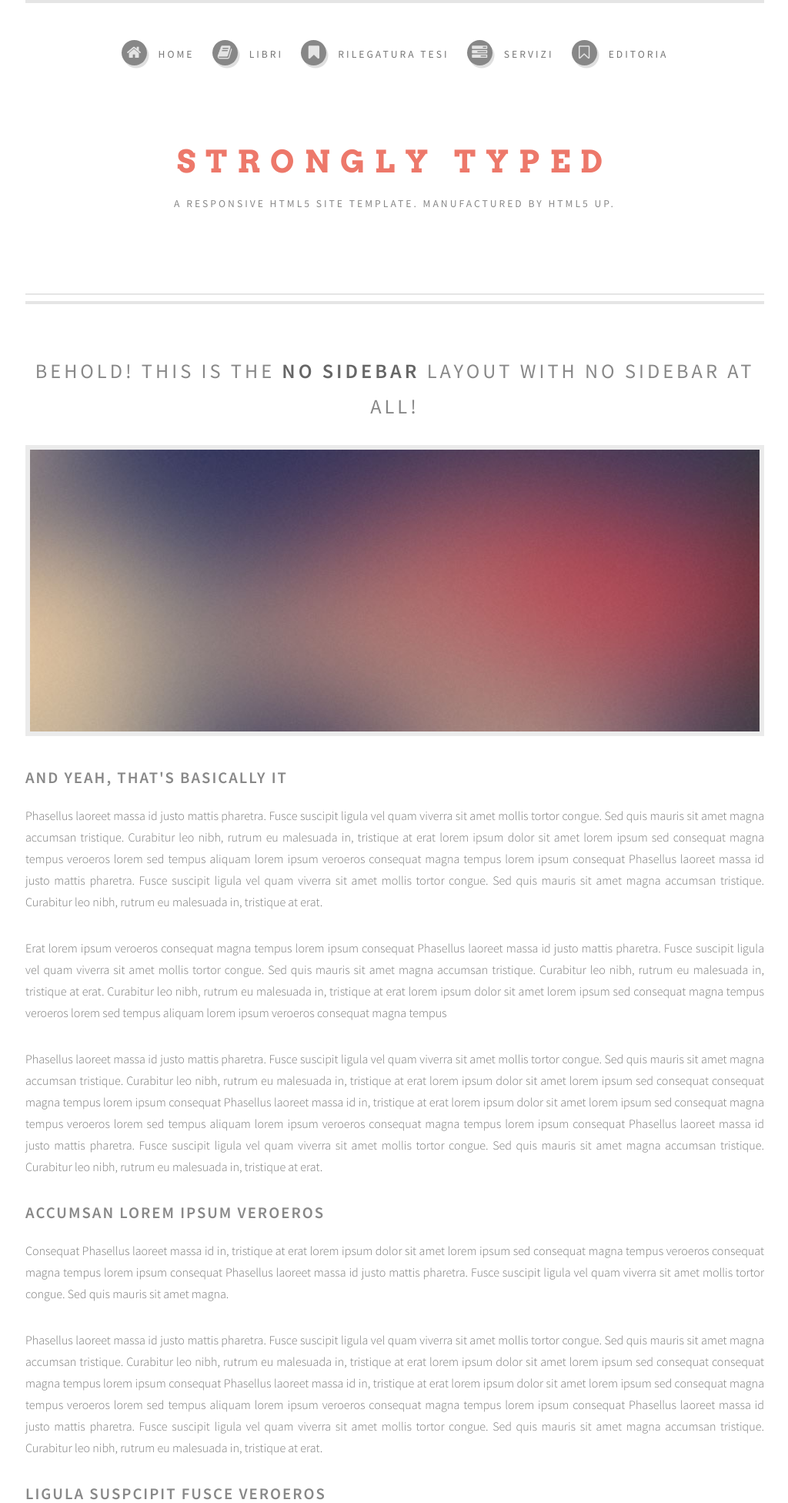
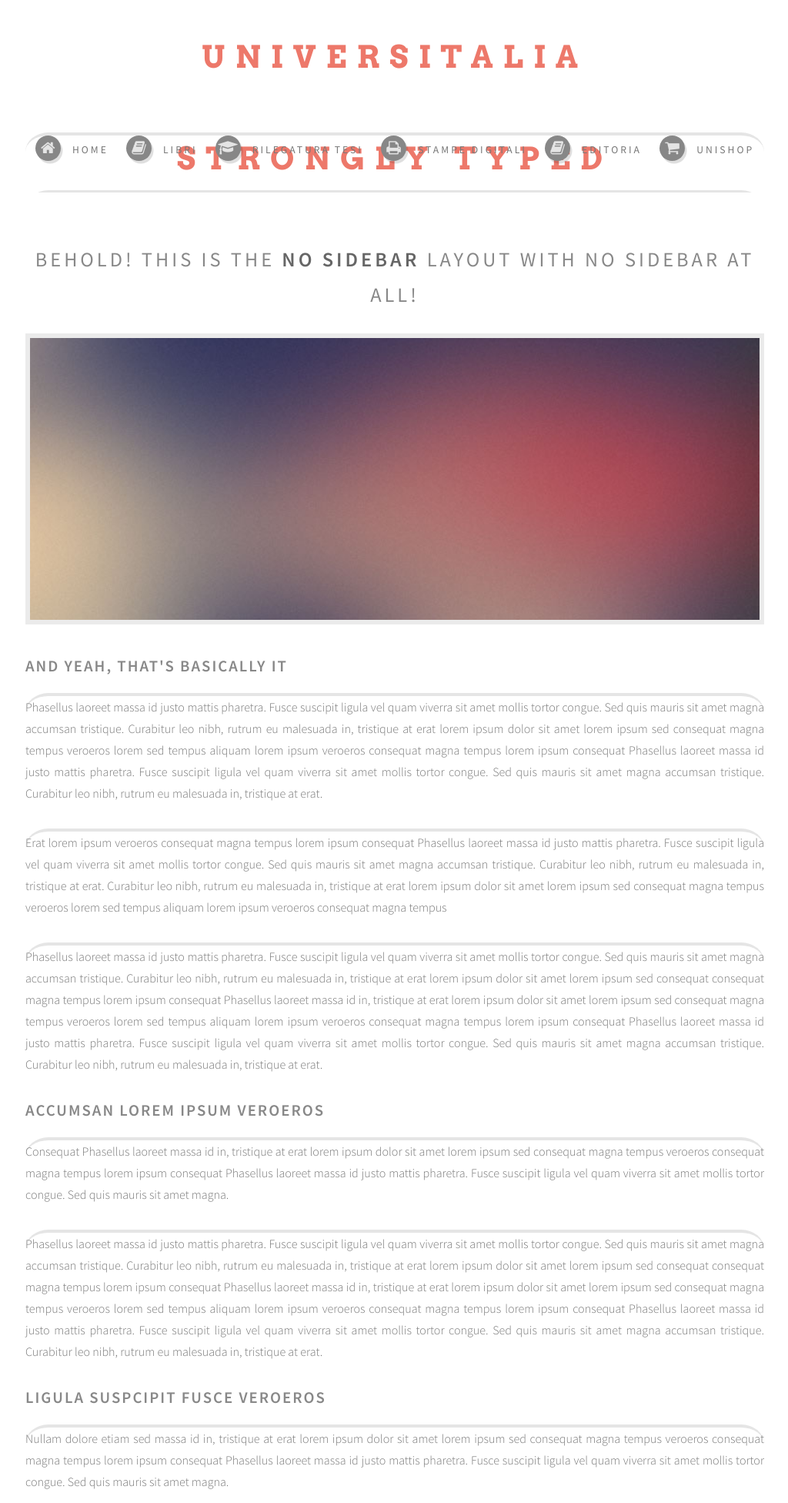
Before and after one commit to SerenaOnorati/mase_univ, a PHP site: page /timbri.html in a window 1280 px wide. Shown: the top 1952 px of the page at 77% size, without its empty margins (127-1151 px from the left). Run offline with PHP 8.4, Linux system fonts and the light colour scheme.

Commit message:
Modifica intestazione

```diff
--- a/TestIngresso.html
+++ b/TestIngresso.html
@@ -39,12 +39,8 @@
 
 						<!-- Nav -->
                         <nav id="nav">
-
                             <br>
-                            <br>
-                            <h1 id="logo"><a href="#">Test d'ingresso</a></h1>
-
-                            <br><br><br>
+                            <h1 id="logo"><a href="#">Universitalia</a></h1><br><br><br>
                             <ul>
                                 <li>
                                     <a class="fa fa-home" href="index.html"><span>Home</span></a>
--- a/css/style-desktop.css
+++ b/css/style-desktop.css
@@ -136,7 +136,7 @@
 
 	#main-wrapper
 	{
-		padding: 6em 0 6em 0;
+		padding: 1em 0 1em 0;
 	}
 
 	#footer-wrapper
@@ -150,7 +150,7 @@
 
 	#header
 	{
-		padding: 14em 0 7em 0;
+		padding: 8em 0 4.5em 0;
 	}
 
 		#header h1
@@ -173,7 +173,7 @@
 	#nav
 	{
 		position: absolute;
-		top: 3em;
+		top: 2em;
 		left: 0;
 		width: 100%;
 	}
--- a/css/style.css
+++ b/css/style.css
@@ -116,6 +116,9 @@
 	p, ul, ol, dl, table, blockquote
 	{
 		margin-bottom: 2em;
+        border-top: solid 4px #e5e5e5;
+        border-top-left-radius: 30px 25px;
+        border-top-right-radius: 30px 25px;
 	}
 
 	br.clear
@@ -962,7 +965,8 @@
 	#header-wrapper
 	{
 		position: relative;
-		background: #fff;
+        height: 250px;
+        background: #fff;
 		text-align: center;
 	}
 
@@ -1054,11 +1058,6 @@
 	{
 		position: relative;
 		border-bottom: solid 4px #e5e5e5;
-        border-top: solid 4px #e5e5e5;
-
-        box-shadow: inset 0px -8px 0px 0px #fff, inset 0px -10px 0px 0px #e5e5e5;
-
-
 
 	}
 
--- a/index.html
+++ b/index.html
@@ -36,9 +36,8 @@
 
 						<!-- Nav -->
                         <nav id="nav">
-                                <!-- Logo -->
-
-                                <h1 id="logo"><a href="#">Universitalia</a></h1>
+                            <br>
+                            <h1 id="logo"><a href="#">Universitalia</a></h1><br><br><br>
                             <ul>
                                 <li>
                                     <a class="fa fa-home" href="index.html"><span>Home</span></a>
--- a/timbri.html
+++ b/timbri.html
@@ -38,14 +38,16 @@
 
 						<!-- Nav -->
                         <nav id="nav">
+                            <br>
+                            <h1 id="logo"><a href="#">Universitalia</a></h1><br><br><br>
                             <ul>
                                 <li>
                                     <a class="fa fa-home" href="index.html"><span>Home</span></a>
                                     <ul>
-                                        <li><a href="#">Chi siamo</a></li>
-                                        <li><a href="#">Dove siamo</a></li>
-                                        <li><a href="#">Rilegature Tesi</a></li>
-                                        <li><a href="#">News</a></li>
+                                        <li><a href="#chisiamo">Chi siamo</a></li>
+                                        <li><a href="#dovesiamo">Dove siamo</a></li>
+                                        <li><a href="#rilegaturatesi">Rilegature Tesi</a></li>
+                                        <li><a href="#news">News</a></li>
 
                                     </ul>
 
@@ -53,16 +55,16 @@
                                 <li>
                                     <a href="" class="fa fa-book"><span>Libri</span></a>
                                     <ul>
-                                        <li><a href="#">Ricerca Libri</a></li>
+                                        <li><a href="#libreriaonline">Ricerca Libri</a></li>
                                         <li><a href="testIngresso.html">Test d'ingresso</a></li>
                                     </ul>
                                 </li>
                                 <li>
-                                    <a href="rilegaturaTesi.html" class="fa fa-bookmark"><span>Rilegatura Tesi</span></a>
+                                    <a href="rilegaturaTesi.html" class="fa fa-graduation-cap"><span>Rilegatura Tesi</span></a>
                                 </li>
 
                                 <li>
-                                    <a href="" class="fa fa-tasks"><span>Servizi</span></a>
+                                    <a href="" class="fa fa-print"><span>Stampe Digitali</span></a>
                                     <ul>
                                         <li><a href="plotter.html">Plotter</a></li>
                                         <li><a href="stampe.html">Stampe</a></li>
@@ -70,12 +72,13 @@
                                     </ul>
                                 </li>
                                 <li>
-                                    <a href="" class="fa fa-bookmark-o"><span>Editoria</span></a>
+                                    <a href="" class="fa fa-book"><span>Editoria</span></a>
                                     <ul>
-                                        <li><a href="pubblicaconnoi.html">Pubblica con noi</a></li>
-                                        <li><a href="#">Sito UP</a></li>
-                                        <li><a href="#">Sito DOWN</a></li>
+                                        <li><a href="http://universitaliaeditrice.it/" target="_blank">Pubblica con noi</a></li>
                                     </ul>
+                                </li>
+                                <li>
+                                    <a href="" class="fa fa-shopping-cart"><span>UniShop</span></a>
                                 </li>
                             </ul>
                         </nav>
```
Also changed, not shown: plotter.html (+13 -10 lines), rilegaturaTesi.html (+12 -10 lines), stampe.html (+13 -11 lines). Lines whose indentation alone changed are shown as unchanged.
